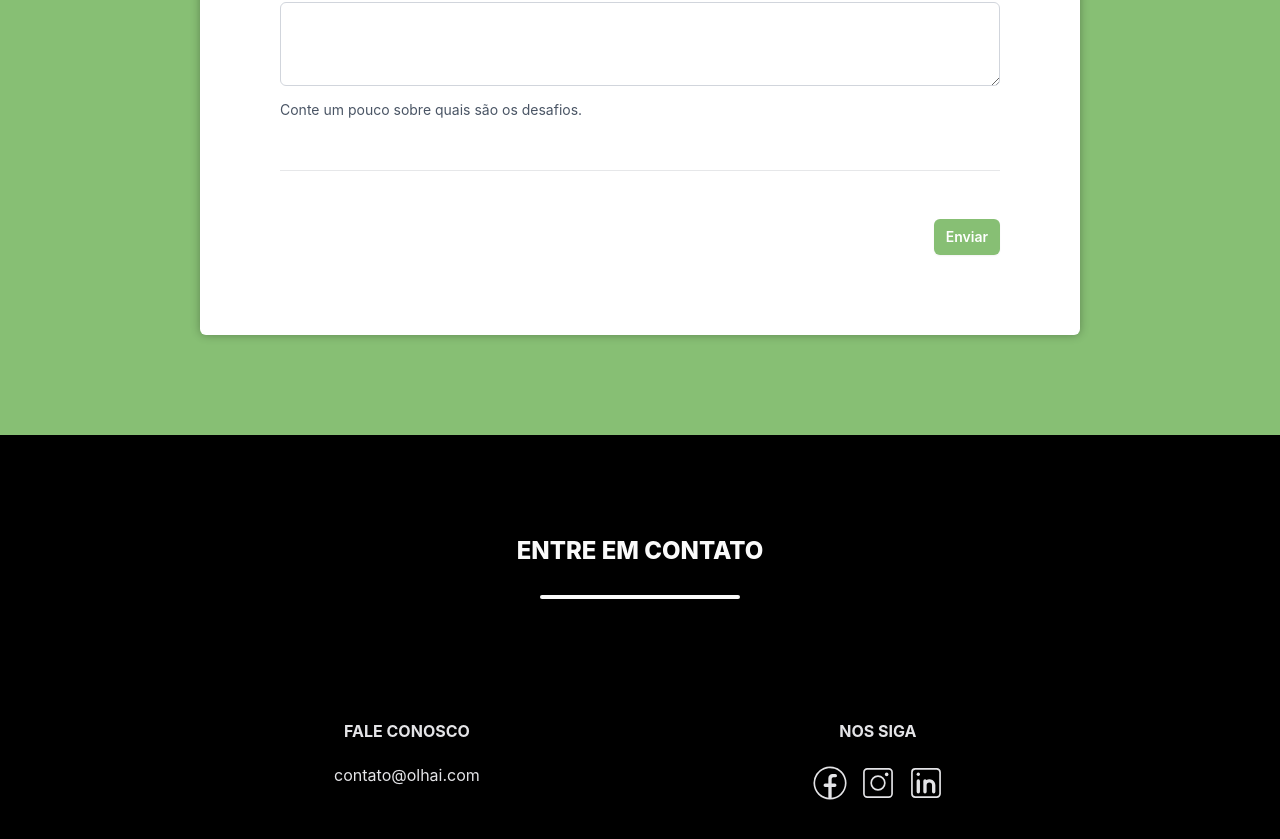
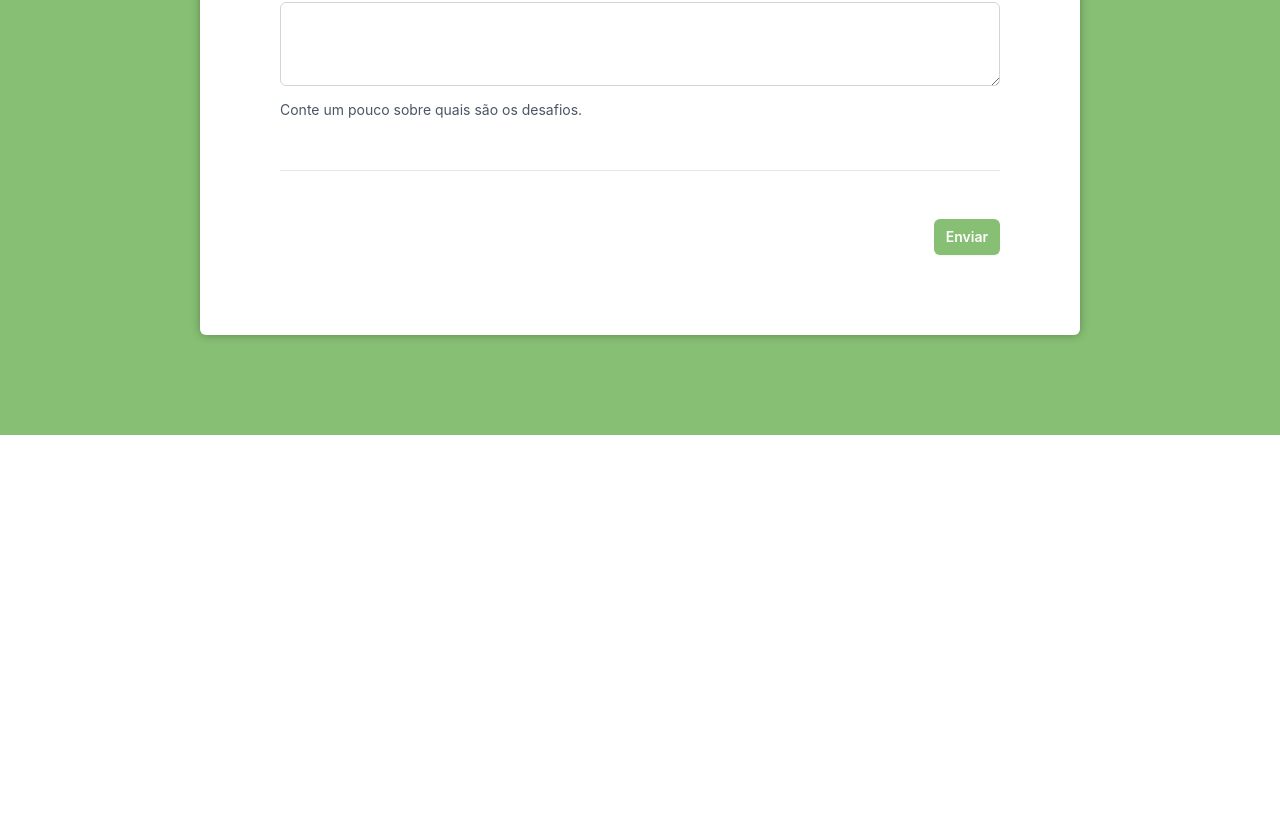
Before and after one commit to gutembergsa/gv-landing-page, a React (Vite) app: page /subscribe in a window 1280 px wide. Shown: the part 1107-1946 px from the top of the page. After the commit the page ends 1542 px from the top, so only its background shows below. Built offline with nearby package versions, Linux system fonts and the light colour scheme.

Commit message:
removed footer

```diff
--- a/src/Views/Subscribe/Subscribe.tsx
+++ b/src/Views/Subscribe/Subscribe.tsx
@@ -1,10 +1,8 @@
+import { useState } from 'react'
 import axios from 'axios'
 import { useForm, SubmitHandler } from 'react-hook-form'
-import { CiFacebook, CiInstagram, CiLinkedin } from 'react-icons/ci'
-import { BaseTitle } from '../../Components'
 
 import accident_img from '../../assets/image_7.png'
-import { useState } from 'react'
 
 type Inputs = {
   name: string
@@ -39,7 +37,6 @@ const Subscribe = () => {
   }
 
   return (
-    <>
     <div className="bg-[#87BF74] items-center m-auto p-25 space-y-35 pl-50 pr-50 max-xl:pl-20 max-xl:pr-20 max-md:pl-10 max-md:pr-10 max-sm:pl-5 max-sm:pr-5">
       <div className="flex flex-row justify-evenly gap-30 max-lg:gap-0">
         <div className="flex flex-col justify-center">
@@ -48,8 +45,8 @@ const Subscribe = () => {
             empresa.{' '}
           </p>
           <p className="mt-5 text-xl/snug text-white font-black max-w-150 w-full max-xl:leading-8 max-xl:text-lg max-xl:max-w-110">
-              Sua solução em sistema de visão, customizada e feita sob medida
-              esta aqui!
+            Sua solução em sistema de visão, customizada e feita sob medida esta
+            aqui!
           </p>
         </div>
         <img
@@ -64,8 +61,8 @@ const Subscribe = () => {
         <div className="space-y-12 bg-white shadow-[0px_-0px_10px_rgba(0,0,0,0.3)] p-20 rounded-md  max-sm:p-7">
           <div className="border-b border-gray-900/10 pb-12">
             <h2 className="text-base/7 font-semibold text-gray-900 max-md:text-md">
-                Nos de a oportunidade de entender seu problema e mostrar todas
-                as possibilidades de a olhAI tem a oferecer.
+              Nos de a oportunidade de entender seu problema e mostrar todas as
+              possibilidades de a olhAI tem a oferecer.
             </h2>
             <p className="mt-1 text-sm/6 text-gray-600 max-md:text-2sm">
               Informe os seus dados de contato para que possamos conversar.
@@ -177,37 +174,6 @@ const Subscribe = () => {
         </div>
       </form>
     </div>
-      <section className="bg-black p-1 pt-25 pb-25">
-        <div className="mb-30 text-center">
-          <BaseTitle whiteColor text="ENTRE EM CONTATO" />
-        </div>
-        <div className="flex text-zinc-200 text-center justify-evenly font-bold max-sm:gap-6">
-          <div>
-            <p>FALE CONOSCO</p>
-            <p className="font-normal pt-5">
-              <a href="mailto:contato@olhai.com">contato@olhai.com</a>
-            </p>
-          </div>
-          <div>
-            <p>NOS SIGA</p>
-            <p className="flex justify-evenly gap-2 pt-5">
-              <CiFacebook
-                size={40}
-                className="cursor-pointer max-sm:w-10 max-sm:h-10"
-              />
-              <CiInstagram
-                size={40}
-                className="cursor-pointer max-sm:w-10 max-sm:h-10"
-              />
-              <CiLinkedin
-                size={40}
-                className="cursor-pointer max-sm:w-10 max-sm:h-10"
-              />
-            </p>
-          </div>
-        </div>
-      </section>
-    </>
   )
 }
 
```
Lines whose indentation alone changed are shown as unchanged.
